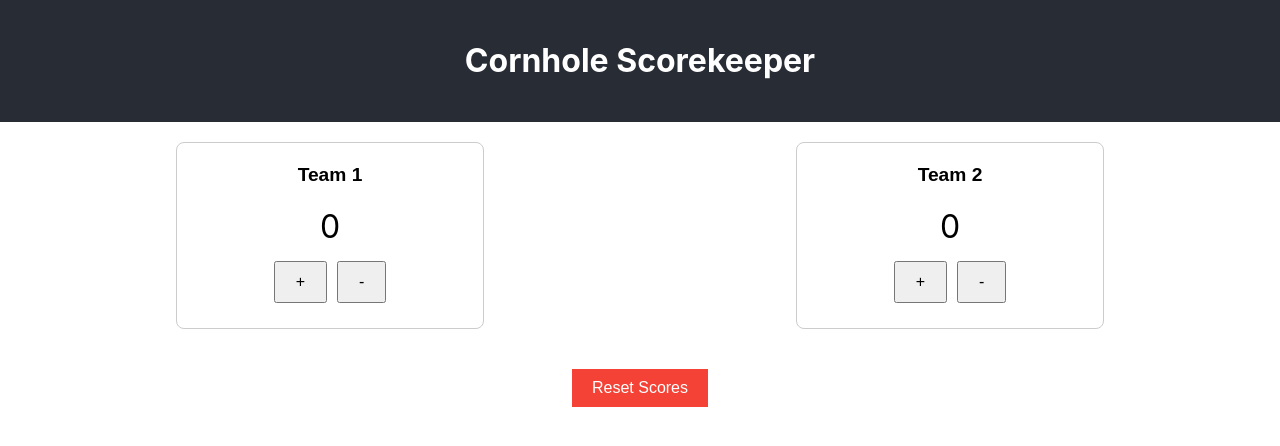
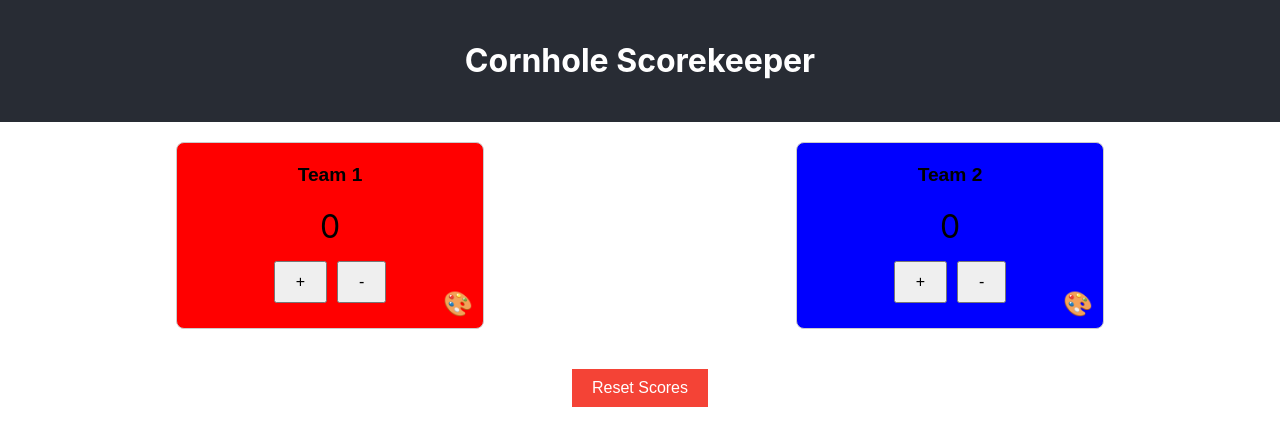
Before and after one commit to zmanoony-arch/cornhole, a React (Create React App) app: page / in a window 1280 px wide. Shown: the top 446 px of the page. Built offline with nearby package versions, Linux system fonts and the light colour scheme.

Commit message:
change team color

```diff
--- a/src/App.css
+++ b/src/App.css
@@ -18,6 +18,7 @@
   border: 1px solid #ccc;
   padding: 20px;
   border-radius: 8px;
+  position: relative;
 }
 
 .team-name {
@@ -60,3 +61,28 @@ button {
     max-width: 300px;
   }
 }
+
+.color-icon {
+  position: absolute;
+  bottom: 10px;
+  right: 10px;
+  cursor: pointer;
+  font-size: 1.5em;
+}
+
+.color-palette {
+  position: absolute;
+  bottom: 40px;
+  right: 10px;
+  display: flex;
+  flex-direction: column;
+}
+
+.color-palette button {
+  width: 30px;
+  height: 30px;
+  margin: 2px;
+  border: 1px solid #ccc;
+  cursor: pointer;
+  border-radius: 4px;
+}
--- a/src/App.js
+++ b/src/App.js
@@ -7,6 +7,8 @@ function App() {
   const [team2Score, setTeam2Score] = useState(0);
   const [team1Name, setTeam1Name] = useState('Team 1');
   const [team2Name, setTeam2Name] = useState('Team 2');
+  const [team1Color, setTeam1Color] = useState('#FF0000');
+  const [team2Color, setTeam2Color] = useState('#0000FF');
 
   const handleScoreChange = (team, delta) => {
     if (team === 1) {
@@ -32,8 +34,8 @@ function App() {
         <h1>Cornhole Scorekeeper</h1>
       </header>
       <div className="teams">
-        <TeamScore name={team1Name} score={team1Score} onScoreChange={(delta) => handleScoreChange(1, delta)} onNameChange={(newName) => handleNameChange(1, newName)} />
-        <TeamScore name={team2Name} score={team2Score} onScoreChange={(delta) => handleScoreChange(2, delta)} onNameChange={(newName) => handleNameChange(2, newName)} />
+        <TeamScore name={team1Name} score={team1Score} onScoreChange={(delta) => handleScoreChange(1, delta)} onNameChange={(newName) => handleNameChange(1, newName)} color={team1Color} onColorChange={setTeam1Color} />
+        <TeamScore name={team2Name} score={team2Score} onScoreChange={(delta) => handleScoreChange(2, delta)} onNameChange={(newName) => handleNameChange(2, newName)} color={team2Color} onColorChange={setTeam2Color} />
       </div>
       <button onClick={resetScores} className="reset">Reset Scores</button>
     </div>
--- a/src/TeamScore.js
+++ b/src/TeamScore.js
@@ -1,8 +1,11 @@
-import React from 'react';
+import React, { useState } from 'react';
 
-function TeamScore({ name, score, onScoreChange, onNameChange }) {
+function TeamScore({ name, score, onScoreChange, onNameChange, color, onColorChange }) {
+  const [showPalette, setShowPalette] = useState(false);
+  const colors = ['#FF0000', '#FFA500', '#FFFF00', '#008000', '#0000FF', '#4B0082', '#EE82EE'];
+
   return (
-    <div className="team">
+    <div className="team" style={{ backgroundColor: color }}>
       <input
         type="text"
         value={name}
@@ -12,6 +15,18 @@ function TeamScore({ name, score, onScoreChange, onNameChange }) {
       <div className="score">{score}</div>
       <button onClick={() => onScoreChange(1)}>+</button>
       <button onClick={() => onScoreChange(-1)}>-</button>
+      <div className="color-icon" onClick={() => setShowPalette(!showPalette)}>🎨</div>
+      {showPalette && (
+        <div className="color-palette">
+          {colors.map(c => (
+            <button
+              key={c}
+              style={{ backgroundColor: c }}
+              onClick={() => { onColorChange(c); setShowPalette(false); }}
+            />
+          ))}
+        </div>
+      )}
     </div>
   );
 }
```
Also changed, not shown: 11 other files (tests, documents, lock files or other folders).
